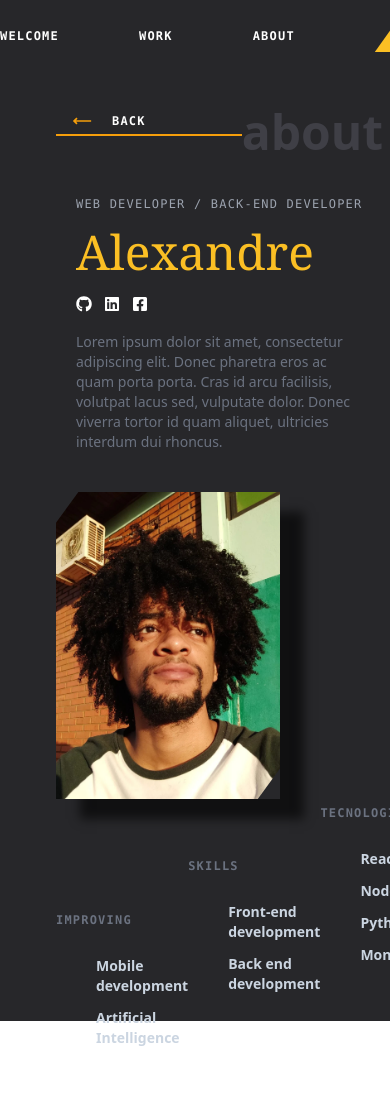
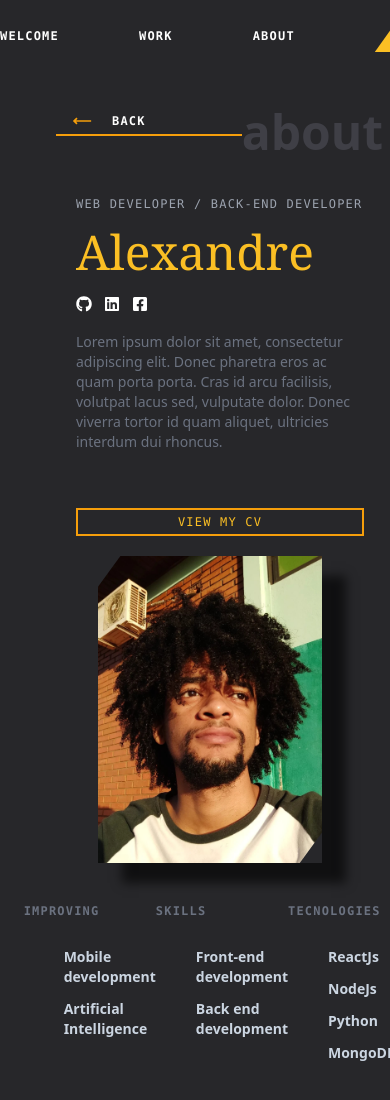
Before and after one commit to phytter/curriculum-site, a React (Vite) app: page / in a window 390 px wide. Shown: the top 1100 px of the page. Before the commit the page ends 1072 px from the top, so only its background shows below. Built offline with nearby package versions, Linux system fonts and the light colour scheme.

Commit message:
feat: responsive layout

```diff
--- a/src/App.tsx
+++ b/src/App.tsx
@@ -31,7 +31,7 @@ function App() {
             about
           </h1>
         </div>
-        <div className="flex flex-row flex-wrap justify-between">
+        <div className="flex flex-col md:flex-row flex-wrap justify-center items-center md:justify-between sm:gap-4">
           <div className="pl-5">
             <p className="text-gray-400 text-xs font-mono tracking-widest">WEB DEVELOPER / BACK-END DEVELOPER</p>
             <h1 className="text-amber-400 font-serif text-5xl mt-4">Alexandre</h1>
@@ -42,17 +42,19 @@ function App() {
               Lorem ipsum dolor sit amet, consectetur adipiscing elit. Donec pharetra eros ac quam porta porta. Cras id arcu facilisis, volutpat lacus sed, vulputate dolor. Donec viverra tortor id quam aliquet, ultricies interdum dui rhoncus.
             </p>
 
-            <a href="#" className="font-mono mt-5 text-amber-400 text-xs tracking-widest py-px px-1 border-2 border-amber-500">VIEW MY CV</a>
+            <a href="#" className="block sm:inline mb-5 sm:mb-0 font-mono mt-5 text-amber-400 text-xs tracking-widest py-1 px-1 border-2 border-amber-500 text-center">
+              VIEW MY CV
+            </a>
 
-            <div className="rounded-full mt-6 ml-3 w-4 bg-amber-400 h-4" />
+            <div className="rounded-full mt-6 ml-3 w-4 bg-amber-400 h-4 hidden md:block" />
           </div>
-          <div>
-            <div className="inline-block shadow-3xl -mt-20">
+          {/* <div> */}
+            <div className="inline-block shadow-3xl lg:-mt-20">
               <img src={ProfilePicture} alt="me" className="w-56 clip-profile profile-shadow" />
             </div>
-          </div>
+          {/* </div> */}
 
-          <div className="flex flex-row justify-center">
+          <div className="flex flex-row justify-center mt-10 lg:mt-0 w-full xl:w-fit">
             <InfomationBox className="top-2/3" title="IMPROVING" skills={['Mobile development', 'Artificial Intelligence']} />
             <InfomationBox className="top-1/3" title="SKILLS" skills={['Front-end development', 'Back end development']} />
             <InfomationBox className="top-0" title="TECNOLOGIES" skills={['ReactJs', 'NodeJs', 'Python', 'MongoDB']} />
```
